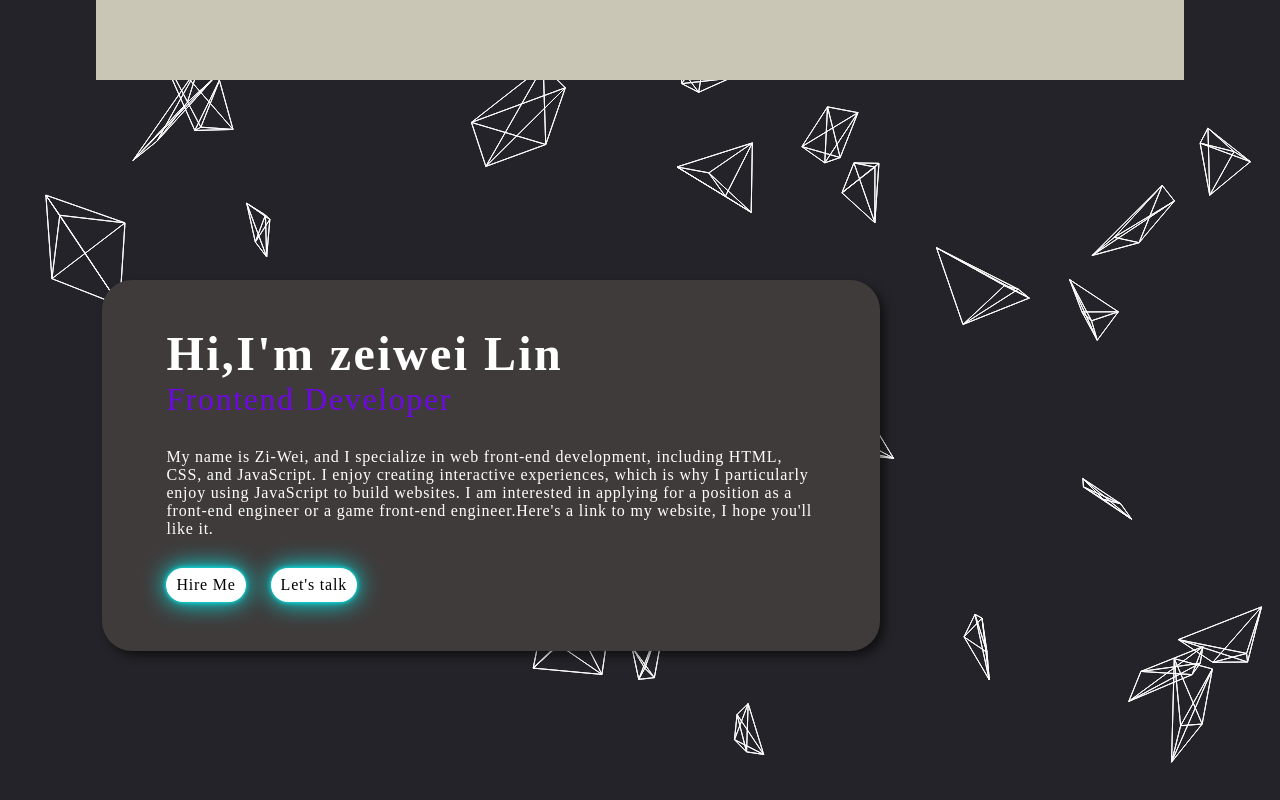
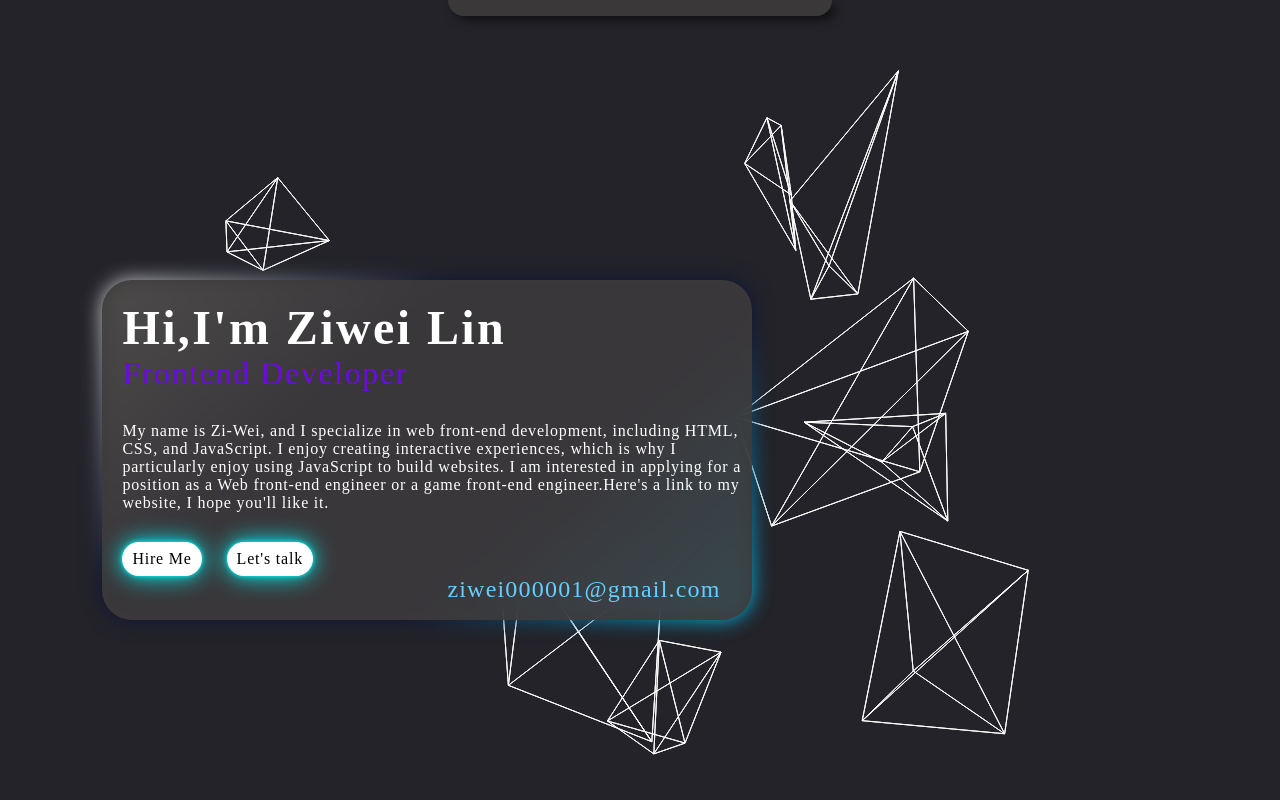
Before and after one commit to zzziwwwei/WebPage, a plain HTML site: page index.html in a window 1280 px wide. Both pictures are taken after a click on the link "Hire Me". Drawn offline with Linux system fonts and the light colour scheme.

Commit message:
add topMenu

```diff
--- a/index.html
+++ b/index.html
@@ -10,37 +10,65 @@
 <body>
     <canvas class="fill" id="canvas" ;></canvas>
     <div class="fill" style="position: absolute">
-        <div class="topMenu">
-        </div>
-        <div class="selfIntroduction">
-            <div class="title">Hi,I'm zeiwei Lin</div>
+
+            <div class="topMenu" id="topMenu">
+                <div style="width: 40%;"><a href="#">HOME</a></div>
+                <div style="width: 60%;"><a href="#">ABOUT</a><a href="#">MORE</a><a href="#">MORE</a></div>
+            </div>
+
+
+        <div class="selfIntroduction" id="selfIntroduction">
+            <div class="title">Hi,I'm Ziwei Lin</div>
             <div class="head">Frontend Developer</div>
             <div class="sel_introduction">
                 My name is Zi-Wei, and I specialize in web front-end development, including HTML, CSS, and JavaScript.
-                I enjoy creating interactive experiences, which is why I particularly enjoy using JavaScript to build websites.
-                I am interested in applying for a position as a front-end engineer or a game front-end engineer.Here's a link to my website, I hope you'll like it.
+                I enjoy creating interactive experiences, which is why I particularly enjoy using JavaScript to build
+                websites.
+                I am interested in applying for a position as a Web front-end engineer or a game front-end
+                engineer.Here's a link to my website, I hope you'll like it.
             </div>
 
             <div class="email">
                 <a href="#" id="button1">Hire Me </a>
 
                 <a href="#" id="button2" style="margin-left: 20px;">Let's talk </a>
+
+                <div class="phonenumber" id="phonenumber" style="display:none;">phone:0988491797</div>
+                <div class="gmail" id="gmail" style="display:none;">ziwei000001@gmail.com</div>
             </div>
         </div>
+        <div class="box" id="box">
+        </div>
+
     </div>
 
 
     <script src="main.js">
     </script>
     <script>
-        let buttons=[];
+        let buttons = [];
         buttons.push(document.getElementById("button1"))
         buttons.push(document.getElementById("button2"))
         console.log(buttons)
-        buttons.forEach(i=>{
-            i.addEventListener('click',function(e){
 
-            })
+
+        buttons[1].addEventListener('click', function (e) {
+            gmail.style.display = "none"
+            phonenumber.style.display = "flex"
+        })
+        buttons[0].addEventListener('click', function (e) {
+            phonenumber.style.display = "none"
+            gmail.style.display = "flex"
+        })
+        let phonenumber = document.getElementById("phonenumber")
+        let box = document.getElementById("box")
+        let selfIntroduction = document.getElementById("selfIntroduction")
+        let topMenu = document.getElementById("topMenu")
+
+        selfIntroduction.addEventListener('mousemove', e => {
+            let rect = e.target.getBoundingClientRect()
+            let x = e.clientX / 2 - rect.left
+            box.style.setProperty('--x', x + 'deg')
         })
 
     </script>
--- a/main.js
+++ b/main.js
@@ -41,12 +41,13 @@ class circularSpace {                        //大圓形群組
         this.color = color
         this.circles = []
         this.creatNum = 5;
+        this.ppp = []
     }
     creat() {
         for (let i = 0; i < this.creatNum; i++) {
             const x = Math.random() * ((this.x + this.r) - (this.x - this.r)) + (this.x - this.r)
             const y = Math.random() * ((this.y + this.r) - (this.y - this.r)) + (this.y - this.r);
-            const radius = (canvas.width / 40 - canvas.width / 60) + canvas.width / 60;
+            const radius = (50);
             const color = "red"
             this.circles.push(new circle(x, y, radius, color))
         }
@@ -93,10 +94,11 @@ class circle {                               //小圓形群組
         this.randomTimeFlag = 0
         this.randomX = 0
         this.randomY = 0
+
     }
     move() {
         if (this.randomTimeFlag == 0) {
-            this.randomNum = Math.floor(Math.random() * 12)
+            this.randomNum = Math.floor((Math.random() * 5)+7)
             this.randomX = Math.random() * canvas.width
             this.randomY = Math.random() * canvas.height
             this.randomTimeFlag = 1
@@ -154,17 +156,18 @@ class vector {                                 //每個圓對彼此的向量
 
 }
 
-
+let ppp = 0
 let circularSpaces
 function init() {                              //初始化
     circularSpaces = []
-    creatNum = Math.floor(Math.random() * 10) + 20;
+
+    creatNum = Math.floor((Math.floor(Math.random() * 5) + 15)*(canvas.width/2000));
     for (let i = 0; i < creatNum; i++) {
         const x = Math.random() * canvas.width
         const y = Math.random() * canvas.height
-        const radius = Math.random() * (canvas.width / 20 - canvas.width / 30) + canvas.width / 30;
+        const radius = ((Math.random() * 50) + 100);
         const color = "blue"
-        if (x - radius >= 0 && y - radius >= 0 && x + radius < canvas.width && y + radius < canvas.height) {
+        if (x - radius >= 0 && y - radius >= 0 && x + radius < canvas.width && y + radius < canvas.height  ) {
             circularSpaces.push(new circularSpace(x, y, radius, color))
             circularSpaces[i].creat()
         }
@@ -173,7 +176,7 @@ function init() {                              //初始化
         }
 
     }
-    console.log(circularSpaces)
+    //console.log(circularSpaces)
 }
 
 let control_Circle = 0                         //全域變數滑鼠選取圓中....
@@ -214,8 +217,8 @@ function mainUpdate() {                         //mainUpdate
 function circleForce(circle0, circle1, v) {
     v0 = Math.pow((Math.pow(Math.abs(circle0.x - circle1.x), 2) + Math.pow(Math.abs(circle0.y - circle1.y), 2)), 0.5)
     if (v0 > v) {
-        circle1.x = lerp(circle1.x, circle0.x, (v0 / v) * 0.01 * 0.001)
-        circle1.y = lerp(circle1.y, circle0.y, (v0 / v) * 0.01 * 0.001)
+        circle1.x = lerp(circle1.x, circle0.x, (v0 / v) * 0.01 * 0.001*(2000/canvas.width))
+        circle1.y = lerp(circle1.y, circle0.y, (v0 / v) * 0.01 * 0.001*(2000/canvas.width))
     }
 }
 
--- a/style.css
+++ b/style.css
@@ -1,4 +1,10 @@
 html,
+
+
+:root {
+    --x: 45deg;
+}
+
 body {
     height: 100%;
     padding: 0;
@@ -12,28 +18,115 @@ body {
     float: left;
 }
 
+@media (max-width: 4000px) {
+
+    .line {
+        position: absolute;
+        display: flex;
+        align-items: center;
+        height: 2vh;
+        width: 30%;
+        margin-left: 35%;
+        background-color: rgba(255, 120, 120, 0.9);
+        border-radius: 0px 0px 500px 500px;
+        transition: 0.5s;
+    }
+
+    @keyframes line_animaste {
+        0% {
+            transform: scaleX(0);
+
+        }
+        75%{
+            transform: scale(1);
+            transform: scale(1);
+        }
+        100% {
+            transform: scaleY(2);
+        }
+    }
+
     .topMenu {
+        position: absolute;
+        display: flex;
+        align-items: center;
+        height: 2vh;
+        width: 30%;
+        margin-left: 35%;
+        background-color: rgb(63, 59, 59, 0.9);
+        border-radius: 0px 0px 500px 500px;
+        box-shadow: rgba(0, 0, 0, 0.5) 5px 5px 10px;
+        transition: 0.5s;
+    }
+
+    .topMenu div {
+        opacity: 0;
+        transition: 0.1s;
+    }
+
+    .topMenu:hover {
+        position: absolute;
+        display: flex;
+        align-items: center;
+        height: 8vh;
+        width: 70%;
+        margin-left: 15%;
+        background-color: rgb(63, 59, 59, 0.9);
+        border-radius: 0px 0px 500px 500px;
+        box-shadow: rgba(0, 0, 0, 0.5) 5px 5px 10px;
+    }
+
+    .topMenu:hover div {
+        opacity: 1;
+        display: flex;
+        justify-content: center;
+        transition: 3s;
+    }
+
+    .topMenu a {
+
+        display: inline-block;
+        padding-left: 20px;
+        color: #fff;
+        font-weight: 300;
+        text-align: left;
+        font-size: 2em;
+        letter-spacing: 0.05em;
+        text-decoration: none;
+        transition: 0.5s;
+    }
+
+    .topMenu a:hover {
+        color: #fff;
+        transform: translateY(5px);
+    }
+
+    .box {
         position: relative;
-    height: 10vh;
-    width: 85%;
-    margin: auto;
-    background-color: rgb(202, 198, 182);
+        height: 340px;
+        width: 650px;
+        margin-left: 8%;
+        margin-top: 35vh;
+        border-radius: 30px;
+        background: linear-gradient(var(--x), #00ccff, #0e1538, #0e1538, #e2e2e2);
+        filter: blur(10px);
+
     }
 
     .selfIntroduction {
-    position: relative;
-    height: 320px;
+        position: absolute;
+        z-index: 3;
+        height: 340px;
         width: 650px;
         margin-left: 8%;
-    margin-top: 25vh;
-    padding-top: 40px;
-    padding: 2% 5%;
-    background-color: rgb(63, 59, 59);
+        margin-top: 35vh;
         border-radius: 30px;
-    box-shadow: rgba(0, 0, 0, 0.5) 5px 5px 10px;
+        background-color: rgb(63, 59, 59, 0.9);
+        overflow: hidden;
     }
 
-.selfIntroduction .title{
+    .selfIntroduction .title {
+        padding-left: 20px;
         padding-top: 20px;
         color: #fff;
         font-weight: 600;
@@ -41,21 +134,27 @@ body {
         font-size: 3em;
         letter-spacing: 0.05em;
     }
-.selfIntroduction .head{
+
+    .selfIntroduction .head {
+        padding-left: 20px;
         color: #6e0ae0;
         font-weight: 300;
         text-align: left;
         font-size: 2em;
         letter-spacing: 0.05em;
     }
-.selfIntroduction .sel_introduction{
+
+    .selfIntroduction .sel_introduction {
+        padding-left: 20px;
         color: #fff;
         font-weight: 50;
         text-align: left;
         padding-top: 30px;
         letter-spacing: 0.05em;
     }
-.selfIntroduction .email{
+
+    .selfIntroduction .email {
+        padding-left: 20px;
         position: relative;
         color: #fff;
         font-weight: 50;
@@ -63,8 +162,9 @@ body {
         padding-top: 30px;
         letter-spacing: 0.05em;
     }
-.selfIntroduction .email a{
-    display:inline-block;
+
+    .selfIntroduction .email a {
+        display: inline-block;
         color: #000000;
         font-weight: 50;
         text-align: left;
@@ -73,8 +173,38 @@ body {
         padding: 8px 10px;
         border-radius: 40px;
         background-color: #fff;
-    box-shadow: 0 0 5px cyan , 0 0 25px cyan
+        box-shadow: 0 0 5px cyan, 0 0 25px cyan
     }
-.selfIntroduction .email a:hover{
-    box-shadow: 0 0 5px rgb(101, 25, 163) , 0 0 25px rgb(101, 25, 163)
+
+    .selfIntroduction .email a:hover {
+        box-shadow: 0 0 5px rgb(101, 25, 163), 0 0 25px rgb(101, 25, 163)
     }
+
+    .phonenumber {
+        position: absolute;
+        color: rgb(101, 206, 255);
+        font-weight: 50;
+        font-size: 1.5em;
+        padding-left: 50%;
+        letter-spacing: 0.05em;
+
+    }
+
+    .gmail {
+        position: absolute;
+        color: rgb(101, 206, 255);
+        font-weight: 50;
+        font-size: 1.5em;
+        padding-left: 50%;
+        letter-spacing: 0.05em;
+    }
+
+}
+
+@media (max-width: 1199.98px) {}
+
+@media (max-width: 890px) {}
+
+@media (max-width: 300px) {}
+
+@media (max-width: 575.98px) {}
```
Lines whose indentation alone changed are shown as unchanged.
